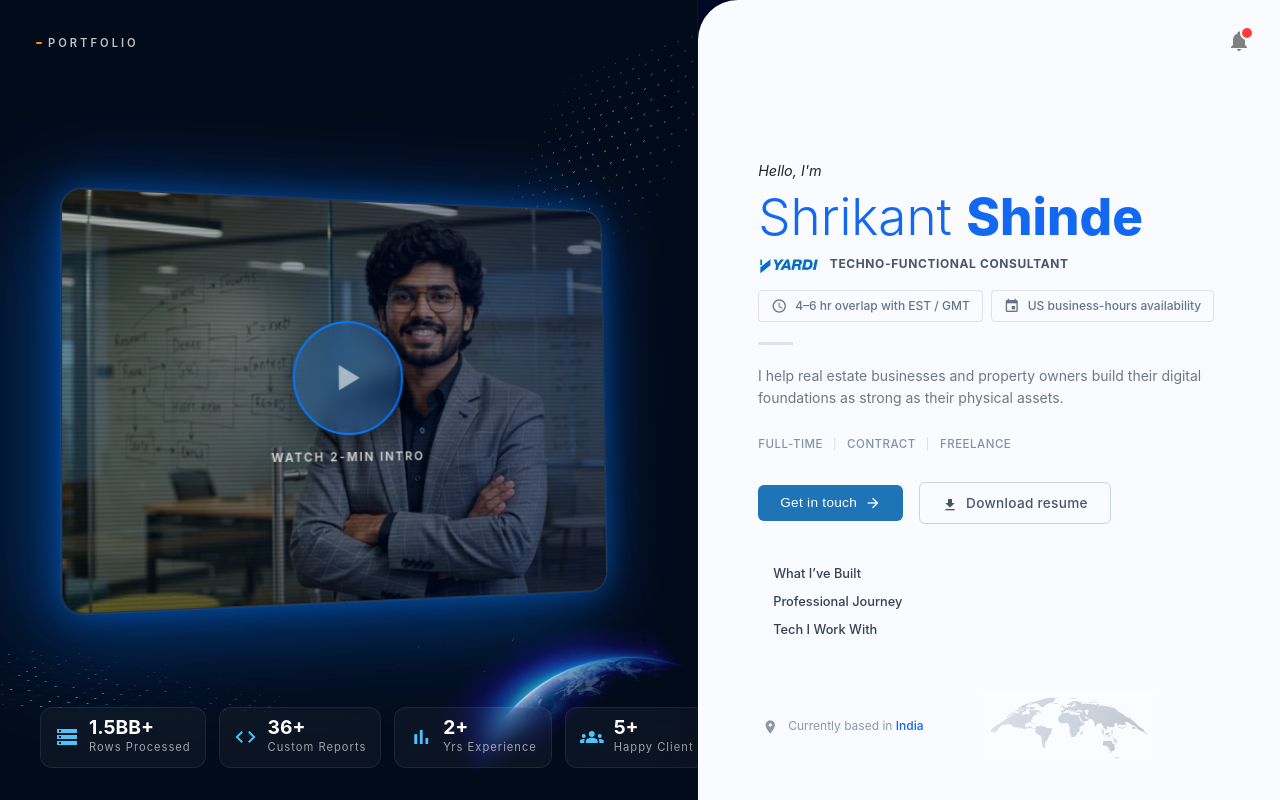
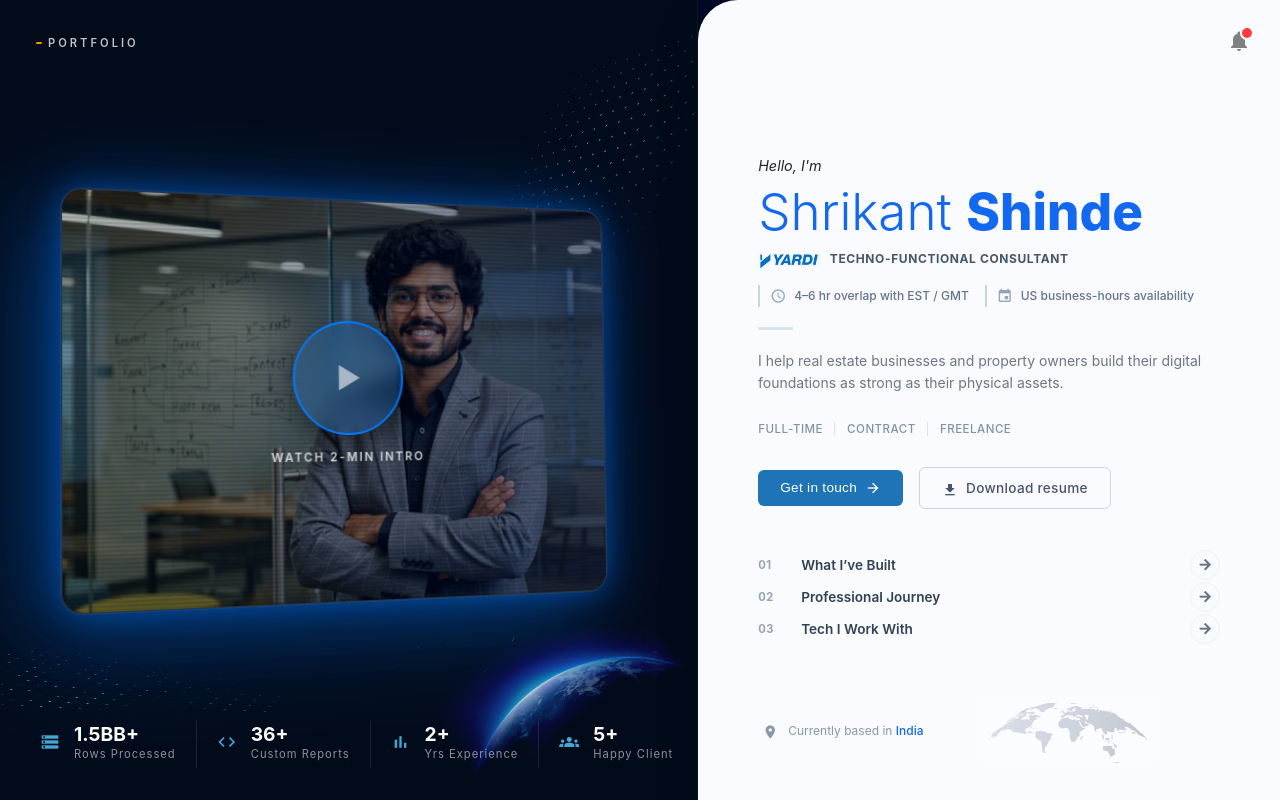
Before and after one commit to shrikantshinde178/shrikant-shinde-portfolio, an Angular app: page / in a window 1280 px wide. Built offline with nearby package versions, Linux system fonts and the light colour scheme.

Commit message:
feat: missed navigations buttons are fixed

```diff
--- a/src/app/app.html
+++ b/src/app/app.html
@@ -115,6 +115,7 @@
           <span class="role-text">TECHNO-FUNCTIONAL CONSULTANT</span>
         </p>
 
+        <!-- Non-interactive info row: no border/pill affordance, just an accent + text -->
         <div class="availability-row">
           <div class="availability-item">
             <mat-icon inline="true">schedule</mat-icon>
@@ -130,14 +131,14 @@
 
         <p class="brief">{{ brand.brief }}</p>
 
-        <!-- Slim Chips -->
+        <!-- Slim, clearly non-interactive tags -->
         <div class="engagement-row">
           <span class="tag">Full-time</span>
           <span class="tag">Contract</span>
           <span class="tag">Freelance</span>
         </div>
 
-        <!-- CTA row — after the visitor has read who you are, before they scroll to nav -->
+        <!-- CTA row — the only visually "clickable" cluster besides main-nav -->
         <div class="cta-row">
           <button class="cta-primary" matRipple (click)="openLinks()">
             <span>Get in touch</span>
@@ -157,6 +158,7 @@
         </div>
       </header>
 
+      <!-- Main nav: now renders index + arrow so it visually reads as "tap to expand" -->
       <nav class="main-nav">
         <button
           *ngFor="let item of navItems"
@@ -164,7 +166,11 @@
           class="nav-button"
           matRipple
         >
+          <span class="nav-index">{{ item.index }}</span>
           <span class="nav-text">{{ item.label }}</span>
+          <span class="arrow-wrapper">
+            <mat-icon class="nav-arrow" inline="true">arrow_forward</mat-icon>
+          </span>
         </button>
 
         <!-- Uncomment once real or anonymized client names are ready -->
@@ -196,7 +202,7 @@
 
 <router-outlet></router-outlet>
 <div class="thank-you-toast" *ngIf="showToast" [class.active]="animateToast">
-  <div class="toast-icon">
+  <!-- <div class="toast-icon">
     <svg
       width="20"
       height="20"
@@ -209,7 +215,7 @@
     >
       <polyline points="20 6 9 17 4 12"></polyline>
     </svg>
-  </div>
+  </div> -->
   <div class="text-group">
     <p class="toast-msg">Thank you for visiting :)</p>
   </div>
--- a/src/app/app.scss
+++ b/src/app/app.scss
@@ -179,7 +179,12 @@
     }
   }
 
-  /* 2. LEFT PANEL - SINGLE LINE STATS */
+  /* 2. LEFT PANEL - SINGLE LINE STATS
+     Deliberately NOT styled as tappable cards: no border, no hover
+     background swap, no pointer cursor. These are read-only data
+     points, and mobile users were tapping them expecting an action
+     because the old bordered/hover-highlighted "chip" look mimicked
+     tappable UI elsewhere on the page (filters, badges, nav). */
   .stats-overlay {
     position: absolute;
     bottom: clamp(20px, 4vh, 40px);
@@ -190,7 +195,7 @@
 
     display: flex;
     align-items: center;
-    gap: clamp(6px, 1vw, 14px);
+    gap: clamp(10px, 1.6vw, 20px);
 
     overflow-x: auto;
     scroll-behavior: smooth;
@@ -209,24 +214,18 @@
 
       min-width: max-content;
 
-      padding: 10px 14px;
-      border-radius: 12px;
+      /* Flat, non-card presentation — signals "info", not "button" */
+      padding: 4px 0;
+      background: transparent;
+      border: none;
+      border-radius: 0;
 
-      background: rgba(255, 255, 255, 0.04);
-      backdrop-filter: blur(10px);
-
-      border: 1px solid rgba(255, 255, 255, 0.08);
-
-      transition: all 0.3s ease;
-
-      &:hover {
-        background: rgba(0, 123, 255, 0.15);
-        border-color: rgba(0, 123, 255, 0.4);
-      }
+      /* No hover/active transition — static content shouldn't react to touch */
 
       .stat-icon {
-        font-size: clamp(18px, 2vw, 24px);
+        font-size: clamp(16px, 1.8vw, 20px);
         color: #4fc3f7;
+        opacity: 0.85;
       }
 
       .stat-text {
@@ -243,10 +242,17 @@
 
       .stat-label {
         font-size: clamp(0.55rem, 0.9vw, 0.7rem);
-        color: rgba(255, 255, 255, 0.6);
+        color: rgba(255, 255, 255, 0.55);
         letter-spacing: 1px;
         white-space: nowrap;
       }
+    }
+
+    /* thin dividers between stats instead of individual card borders,
+       so the row still reads as organized without looking tappable */
+    .stat-box:not(:last-child) {
+      border-right: 1px solid rgba(255, 255, 255, 0.1);
+      padding-right: clamp(10px, 1.6vw, 20px);
     }
   }
 
@@ -287,9 +293,8 @@
 
   @media (max-width: 480px) {
     .stats-overlay {
-      .stat-box {
-        border-left-width: 1.5px;
-        padding-left: 8px;
+      .stat-box:not(:last-child) {
+        padding-right: 10px;
       }
     }
   }
@@ -442,10 +447,11 @@
       text-transform: uppercase;
     }
 
+    /* ===== Availability row — informational only, no chip/button look ===== */
     .availability-row {
       display: flex;
       flex-wrap: wrap;
-      gap: 8px;
+      gap: 16px;
       margin: 16px 0;
       width: 100%;
       box-sizing: border-box;
@@ -460,9 +466,13 @@
       font-weight: 500;
       white-space: nowrap;
       line-height: 1.5;
-      border: 1px solid rgba(148, 163, 184, 0.3);
-      border-radius: 4px;
-      padding: 6px 12px;
+
+      /* No border/pill/background — a small left accent instead of a
+         full outline keeps it from reading as a tappable chip */
+      border: none;
+      border-left: 2px solid #cbd5e1;
+      border-radius: 0;
+      padding: 2px 0 2px 10px;
     }
 
     .availability-item mat-icon {
@@ -475,12 +485,13 @@
       min-width: 16px;
       height: 16px;
       overflow: visible;
+      color: #94a3b8;
     }
 
     @media (max-width: 600px) {
       .availability-row {
         flex-direction: column;
-        gap: 12px;
+        gap: 10px;
       }
     }
 
@@ -558,7 +569,6 @@
       }
 
       &:hover {
-        // background: #004992; /* Smooth darkening */
         background: #14466e;
       }
 
@@ -646,11 +656,16 @@
   color: #64748b;
 }
 
-/* 4. THE NAVIGATION - FIXING THE ARROW */
+/* 4. THE NAVIGATION - NOW A CLEARLY TAPPABLE LIST
+   Each row now renders an index number + a filled arrow chip so it
+   visually matches the "list item that expands" pattern users expect,
+   plus a divider and a bigger touch target so it doesn't get skipped. */
 .main-nav {
   display: flex;
   flex-direction: column;
-  gap: 8px;
+  gap: 0;
+  margin-top: 8px;
+  // border-top: 1px solid #edf2f7;
 
   .nav-button {
     all: unset;
@@ -659,21 +674,25 @@
     display: flex;
     align-items: center;
     width: 100%;
+    //max-width: 250px;
     box-sizing: border-box;
+    min-height: 32px; /* comfortable touch target */
+    // padding: 14px 4px;
+    // border-bottom: 1px solid #edf2f7;
 
     transition: all 0.2s cubic-bezier(0.4, 0, 0.2, 1);
 
     .nav-index {
       font-size: 0.7rem;
-      color: #64748b;
+      color: #94a3b8;
       font-weight: 700;
       letter-spacing: 0.05em;
       min-width: 28px;
     }
 
     .nav-text {
-      font-size: 0.8rem;
-      font-weight: 500;
+      font-size: 0.85rem;
+      font-weight: 600;
       color: #334155;
       flex-grow: 1;
       padding-left: 15px;
@@ -683,27 +702,36 @@
       display: flex;
       align-items: center;
       justify-content: center;
-      width: 24px;
-      height: 24px;
-      border-radius: 4px;
+      width: 28px;
+      height: 28px;
+      border-radius: 50%;
       background: #f8fafc;
       border: 1px solid #edf2f7;
       transition: all 0.2s ease;
+      flex-shrink: 0;
 
       .nav-arrow {
-        font-size: 0.8rem;
-        color: #94a3b8;
+        /* mat-icon defaults its own box to 24x24 regardless of
+           font-size, which is what threw off the centering — pin
+           width/height/line-height to the same value as font-size
+           so the glyph's box is centered, not an oversized ghost box */
+        font-size: 16px;
+        width: 16px;
+        height: 16px;
+        line-height: 16px;
+        display: flex;
+        align-items: center;
+        justify-content: center;
+        color: #64748b;
         font-weight: 900;
       }
     }
 
-    /* 🔥 THE YARDI HOVER (High Contrast) */
+    /* 🔥 Hover feedback — high-contrast, matches CTA styling so the
+       row clearly reads as an action. Mouse-only, so it never lingers
+       after a click (e.g. when a dialog returns focus to this button). */
     &:hover {
-      text-decoration: underline;
-
-      &::before {
-        height: 60%;
-      }
+      background: #f8fafc;
 
       .nav-index {
         color: #0056b3;
@@ -723,8 +751,17 @@
       }
     }
 
+    /* Keyboard-focus feedback — a thin ring only, not the full hover
+       fill, so a returned/tabbed focus never looks like a stuck hover */
+    &:focus-visible {
+      outline: 2px solid #0056b3;
+      outline-offset: 2px;
+      border-radius: 4px;
+    }
+
     &:active {
       transform: scale(0.99);
+      background: #f1f5f9;
     }
   }
 }
@@ -806,11 +843,11 @@
   right: 40px;
   z-index: 10000;
 
-  background: #121212;
+  background: #0076ce;
   color: #ffffff;
 
   border: 1px solid rgba(255, 255, 255, 0.1);
-  border-left: 4px solid #00e5ff;
+  // border-left: 4px solid rgba(21, 21, 21, 0.224);
 
   padding: 14px 20px;
   display: flex;
@@ -929,7 +966,6 @@
   transition: background 0.2s ease;
 
   &:hover {
-    // background: #ff3b3b !important;
     color: #000;
   }
 }
@@ -1128,7 +1164,6 @@
     transition: background 0.2s ease;
 
     &:hover {
-      // background: #0054a6;
     }
   }
 }
--- a/src/app/components/social-links/social-links.html
+++ b/src/app/components/social-links/social-links.html
@@ -15,8 +15,8 @@
       or a <span class="green">teammate?</span>
     </div>
 
-    <p class="description">Let's connect and create impact together.</p>
-
+    <p class="description">I'm available for a Full-time or Freelance.</p>
+    <!-- I'm available for a Full-time or Freelance. -->
     <div class="action-grid">
       <a
         class="action-item"
--- a/src/index.html
+++ b/src/index.html
@@ -2,7 +2,7 @@
 <html lang="en">
   <head>
     <meta charset="utf-8" />
-    <title>Yardi Techno-Functional Consultant | Shrikant Shinde</title>
+    <title>Yardi Consultant | Shrikant Shinde</title>
     <base href="/" />
     <meta
       name="description"
--- a/src/styles.scss
+++ b/src/styles.scss
@@ -147,7 +147,7 @@ button.dialog-close-btn.mat-mdc-icon-button {
   overflow-y: auto !important;
 }
 .custom-dialog-container .mat-mdc-dialog-surface {
-  border-radius: 14px;
+  border-radius: 8px;
   overflow: hidden;
 
   background: #f9fbff !important;
```
